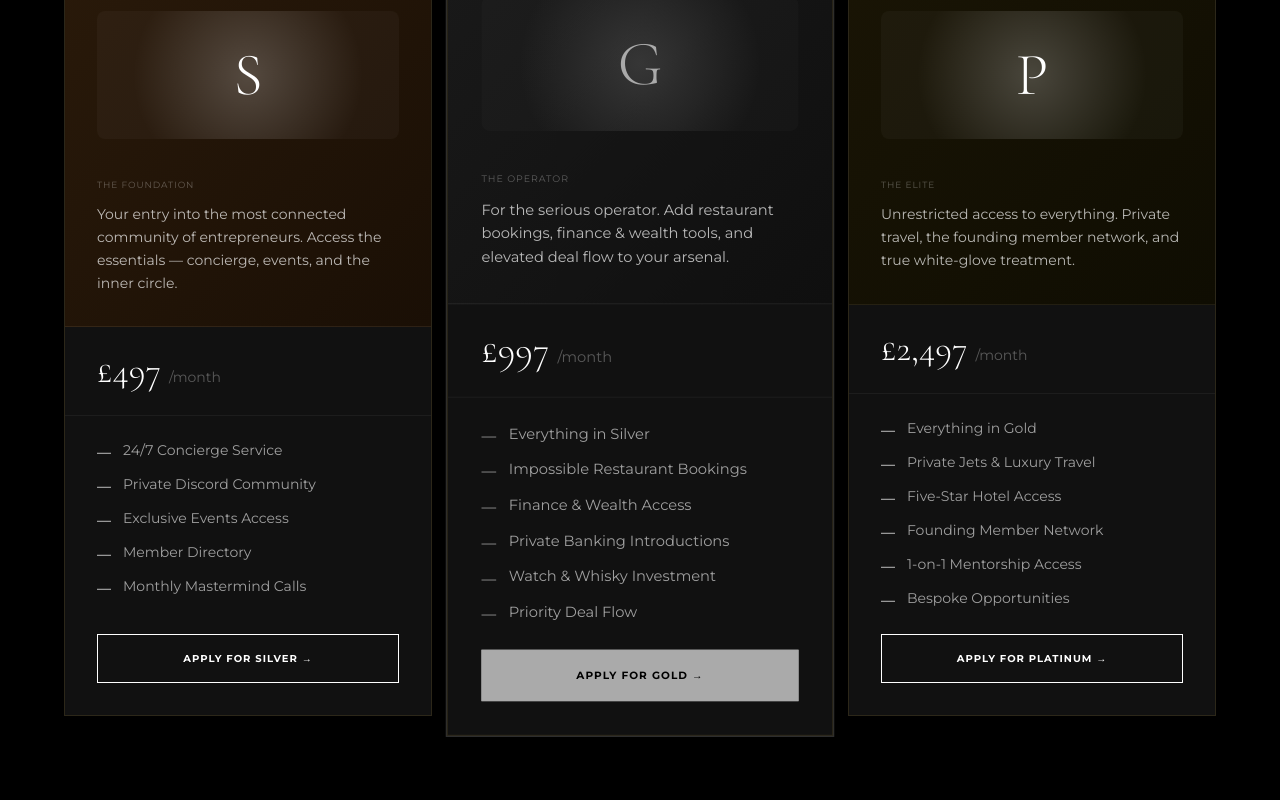
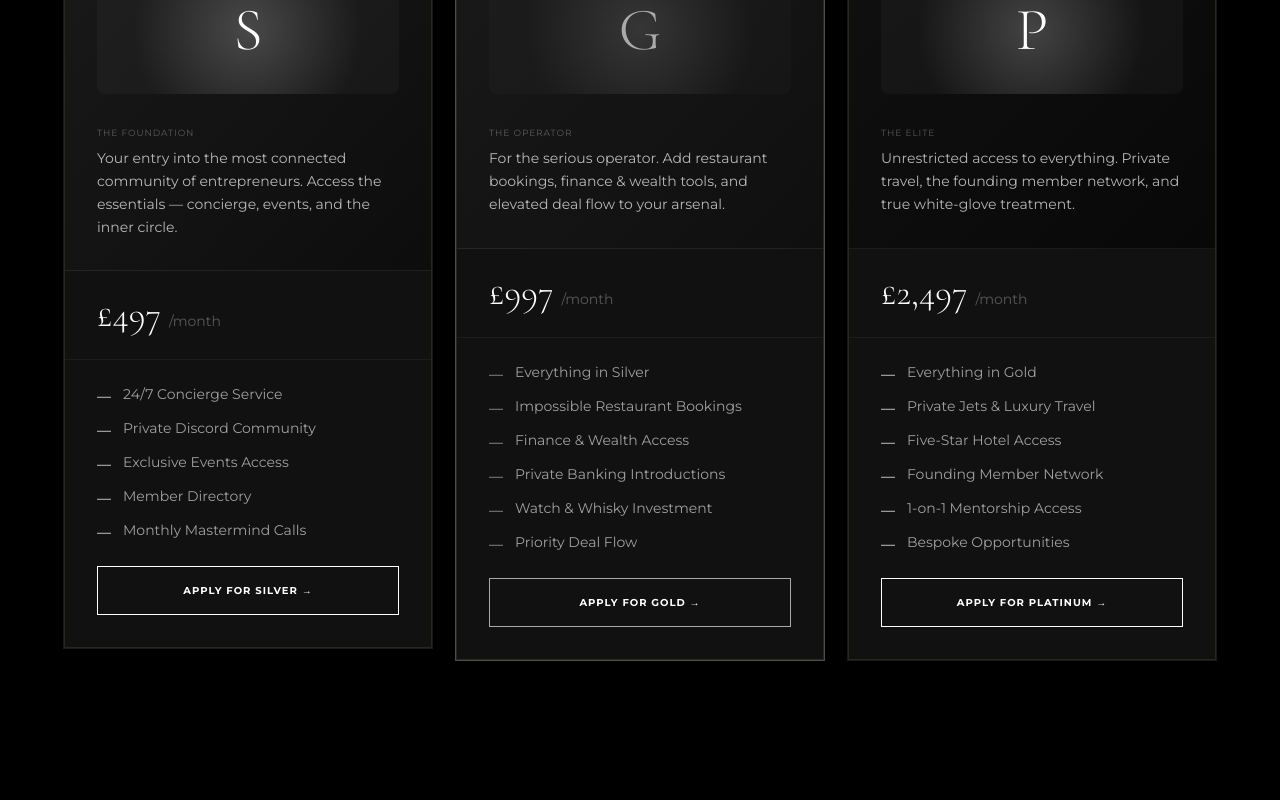
Before and after one commit to crushorganics77-source/lukes-club, a Next.js app in the folder lukes-club/: page / in a window 1280 px wide. Shown: the part 3820-4620 px from the top of the page. Built offline with nearby package versions, Linux system fonts and the light colour scheme.

Commit message:
Update Memberships.tsx

```diff
--- a/lukes-club/components/Memberships.tsx
+++ b/lukes-club/components/Memberships.tsx
@@ -9,15 +9,9 @@ const tiers = [
     price: '£497',
     period: '/month',
     description: 'Your entry into the most connected community of entrepreneurs. Access the essentials — concierge, events, and the inner circle.',
-    features: [
-      '24/7 Concierge Service',
-      'Private Discord Community',
-      'Exclusive Events Access',
-      'Member Directory',
-      'Monthly Mastermind Calls',
-    ],
+    features: ['24/7 Concierge Service','Private Discord Community','Exclusive Events Access','Member Directory','Monthly Mastermind Calls'],
     color: '#FFFFFF',
-    bg: 'from-[#2a1a0a] to-[#1a0f05]',
+    bg: 'from-[#1a1a1a] to-[#0d0d0d]',
     cta: 'Apply for Silver',
   },
   {
@@ -27,14 +21,7 @@ const tiers = [
     price: '£997',
     period: '/month',
     description: 'For the serious operator. Add restaurant bookings, finance & wealth tools, and elevated deal flow to your arsenal.',
-    features: [
-      'Everything in Silver',
-      'Impossible Restaurant Bookings',
-      'Finance & Wealth Access',
-      'Private Banking Introductions',
-      'Watch & Whisky Investment',
-      'Priority Deal Flow',
-    ],
+    features: ['Everything in Silver','Impossible Restaurant Bookings','Finance & Wealth Access','Private Banking Introductions','Watch & Whisky Investment','Priority Deal Flow'],
     color: '#AAAAAA',
     bg: 'from-[#1a1a1a] to-[#0f0f0f]',
     cta: 'Apply for Gold',
@@ -47,19 +34,62 @@ const tiers = [
     price: '£2,497',
     period: '/month',
     description: 'Unrestricted access to everything. Private travel, the founding member network, and true white-glove treatment.',
-    features: [
-      'Everything in Gold',
-      'Private Jets & Luxury Travel',
-      'Five-Star Hotel Access',
-      'Founding Member Network',
-      '1-on-1 Mentorship Access',
-      'Bespoke Opportunities',
-    ],
+    features: ['Everything in Gold','Private Jets & Luxury Travel','Five-Star Hotel Access','Founding Member Network','1-on-1 Mentorship Access','Bespoke Opportunities'],
     color: '#FFFFFF',
-    bg: 'from-[#1a1505] to-[#0f0d02]',
+    bg: 'from-[#111111] to-[#080808]',
     cta: 'Apply for Platinum',
   },
 ]
+
+function TiltCard({ children, featured }: { children: React.ReactNode, featured?: boolean }) {
+  const cardRef = useRef<HTMLDivElement>(null)
+  const [tiltStyle, setTiltStyle] = useState({})
+  const [glowPos, setGlowPos] = useState({ x: 50, y: 50 })
+  const [isHovered, setIsHovered] = useState(false)
+
+  const handleMouseMove = (e: React.MouseEvent<HTMLDivElement>) => {
+    const card = cardRef.current
+    if (!card) return
+    const rect = card.getBoundingClientRect()
+    const x = e.clientX - rect.left
+    const y = e.clientY - rect.top
+    const centerX = rect.width / 2
+    const centerY = rect.height / 2
+    const rotateX = ((y - centerY) / centerY) * -12
+    const rotateY = ((x - centerX) / centerX) * 12
+    setTiltStyle({
+      transform: `perspective(1000px) rotateX(${rotateX}deg) rotateY(${rotateY}deg) scale3d(1.02, 1.02, 1.02)`,
+      transition: 'transform 0.1s ease',
+    })
+    setGlowPos({ x: (x / rect.width) * 100, y: (y / rect.height) * 100 })
+  }
+
+  const handleMouseLeave = () => {
+    setTiltStyle({
+      transform: 'perspective(1000px) rotateX(0deg) rotateY(0deg) scale3d(1,1,1)',
+      transition: 'transform 0.6s cubic-bezier(0.23, 1, 0.32, 1)',
+    })
+    setIsHovered(false)
+  }
+
+  return (
+    <div
+      ref={cardRef}
+      onMouseMove={handleMouseMove}
+      onMouseLeave={handleMouseLeave}
+      onMouseEnter={() => setIsHovered(true)}
+      style={{ ...tiltStyle, transformStyle: 'preserve-3d', position: 'relative' }}
+    >
+      {isHovered && (
+        <div
+          className="absolute inset-0 pointer-events-none z-10"
+          style={{ background: `radial-gradient(circle at ${glowPos.x}% ${glowPos.y}%, rgba(255,255,255,0.06) 0%, transparent 60%)` }}
+        />
+      )}
+      {children}
+    </div>
+  )
+}
 
 export default function Memberships() {
   const [visible, setVisible] = useState(false)
@@ -77,77 +107,52 @@ export default function Memberships() {
   return (
     <section id="memberships" className="py-32 md:py-48 bg-black" ref={ref}>
       <div className="max-w-screen-xl mx-auto px-8 md:px-16">
-        {/* Header */}
         <div
           className="max-w-2xl mb-20 transition-all duration-1000"
           style={{ opacity: visible ? 1 : 0, transform: visible ? 'translateY(0)' : 'translateY(30px)' }}
         >
           <span className="section-label block mb-6">Membership Tiers</span>
-          <h2
-            className="font-display font-light text-white leading-tight mb-8"
-            style={{ fontSize: 'clamp(2.5rem, 5vw, 5rem)' }}
-          >
-            MEMBERSHIP<br />
-            <em className="text-white">TIERS</em>
+          <h2 className="font-display font-light text-white leading-tight mb-8" style={{ fontSize: 'clamp(2.5rem, 5vw, 5rem)' }}>
+            MEMBERSHIP<br /><em className="text-white">TIERS</em>
           </h2>
           <p className="text-white/50 text-sm leading-relaxed">
-            Whether you're just starting out or scaling to new heights, we have a membership built
-            for you. From our accessible entry-level tier to our exclusive founding membership —
-            everyone has a place in this community.
+            Whether you're just starting out or scaling to new heights, we have a membership built for you.
           </p>
         </div>
 
-        {/* Cards */}
         <div className="grid md:grid-cols-3 gap-6">
           {tiers.map(({ num, name, tagline, price, period, description, features, color, bg, cta, featured }, i) => (
             <div
               key={name}
-              className={`tier-card relative flex flex-col ${featured ? 'ring-1 ring-white/20 scale-105' : ''}`}
               style={{
                 opacity: visible ? 1 : 0,
-                transform: visible ? (featured ? 'scale(1.05)' : 'translateY(0)') : 'translateY(40px)',
-                transition: `all 0.8s ease ${i * 0.15}s`,
+                transform: visible ? 'translateY(0)' : 'translateY(40px)',
+                transition: `opacity 0.8s ease ${i * 0.15}s, transform 0.8s ease ${i * 0.15}s`,
               }}
             >
+              <TiltCard featured={featured}>
+                <div className={`tier-card relative flex flex-col ring-1 ${featured ? 'ring-white/30' : 'ring-white/10'}`}>
                   {featured && (
-                <div className="absolute -top-4 left-1/2 -translate-x-1/2">
-                  <span className="bg-white text-black text-[9px] font-bold tracking-widest uppercase px-4 py-1.5">
-                    Most Popular
-                  </span>
+                    <div className="absolute -top-4 left-1/2 -translate-x-1/2 z-20">
+                      <span className="bg-white text-black text-[9px] font-bold tracking-widest uppercase px-4 py-1.5">Most Popular</span>
                     </div>
                   )}
 
-              {/* Card header */}
                   <div className={`bg-gradient-to-br ${bg} p-8 border-b border-white/5`}>
                     <div className="flex items-start justify-between mb-8">
                       <span className="text-[9px] tracking-widest text-white/30 uppercase font-bold">{num}</span>
-                  <span className="membership-badge" style={{ color, borderColor: color, background: `${color}15` }}>
-                    {name}
-                  </span>
+                      <span className="membership-badge" style={{ color, borderColor: color, background: `${color}15` }}>{name}</span>
                     </div>
-
-                {/* Image placeholder area */}
                     <div className="h-32 mb-8 relative overflow-hidden rounded-lg" style={{ background: `${color}08` }}>
-                  <div
-                    className="absolute inset-0 opacity-20"
-                    style={{
-                      background: `radial-gradient(circle at 50% 50%, ${color}, transparent 70%)`
-                    }}
-                  />
+                      <div className="absolute inset-0 opacity-20" style={{ background: `radial-gradient(circle at 50% 50%, ${color}, transparent 70%)` }} />
                       <div className="absolute inset-0 flex items-center justify-center">
-                    <span className="font-display text-6xl font-light" style={{ color }}>
-                      {name.charAt(0)}
-                    </span>
+                        <span className="font-display text-6xl font-light" style={{ color }}>{name.charAt(0)}</span>
                       </div>
                     </div>
-
-                <div className="mb-2">
-                  <span className="text-[9px] tracking-widest text-white/30 uppercase">{tagline}</span>
-                </div>
+                    <span className="text-[9px] tracking-widest text-white/30 uppercase block mb-2">{tagline}</span>
                     <p className="text-white/70 text-sm leading-relaxed">{description}</p>
                   </div>
 
-              {/* Pricing */}
                   <div className="px-8 py-6 border-b border-white/5">
                     <div className="flex items-end gap-2">
                       <span className="font-display text-4xl font-light text-white">{price}</span>
@@ -155,7 +160,6 @@ export default function Memberships() {
                     </div>
                   </div>
 
-              {/* Features */}
                   <div className="px-8 py-6 flex-1">
                     <ul className="space-y-3">
                       {features.map((f) => (
@@ -167,31 +171,18 @@ export default function Memberships() {
                     </ul>
                   </div>
 
-              {/* CTA */}
                   <div className="px-8 pb-8">
                     <button
                       className="w-full py-4 text-[10px] font-bold tracking-widest uppercase transition-all duration-300 border"
-                  style={{
-                    borderColor: color,
-                    color: featured ? '#000' : color,
-                    background: featured ? color : 'transparent',
-                  }}
-                  onMouseEnter={(e) => {
-                    if (!featured) {
-                      e.currentTarget.style.background = color
-                      e.currentTarget.style.color = '#000'
-                    }
-                  }}
-                  onMouseLeave={(e) => {
-                    if (!featured) {
-                      e.currentTarget.style.background = 'transparent'
-                      e.currentTarget.style.color = color
-                    }
-                  }}
+                      style={{ borderColor: color, color: '#fff', background: 'transparent' }}
+                      onMouseEnter={(e) => { e.currentTarget.style.background = 'white'; e.currentTarget.style.color = '#000'; e.currentTarget.style.borderColor = 'white' }}
+                      onMouseLeave={(e) => { e.currentTarget.style.background = 'transparent'; e.currentTarget.style.color = '#fff'; e.currentTarget.style.borderColor = color }}
                     >
                       {cta} →
                     </button>
                   </div>
+                </div>
+              </TiltCard>
             </div>
           ))}
         </div>
```
Lines whose indentation alone changed are shown as unchanged.
